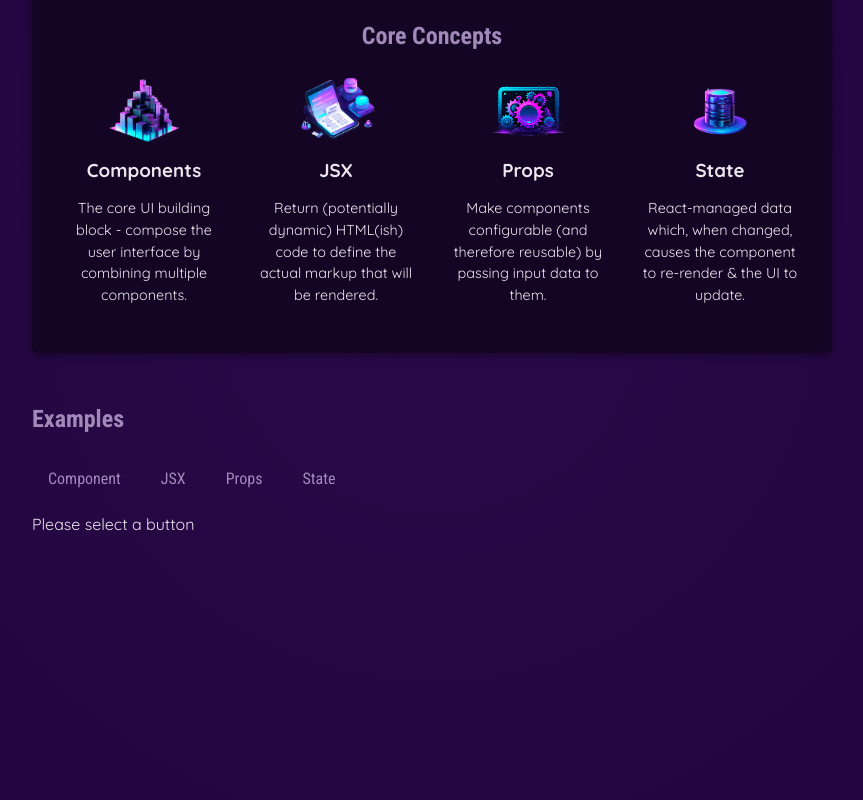
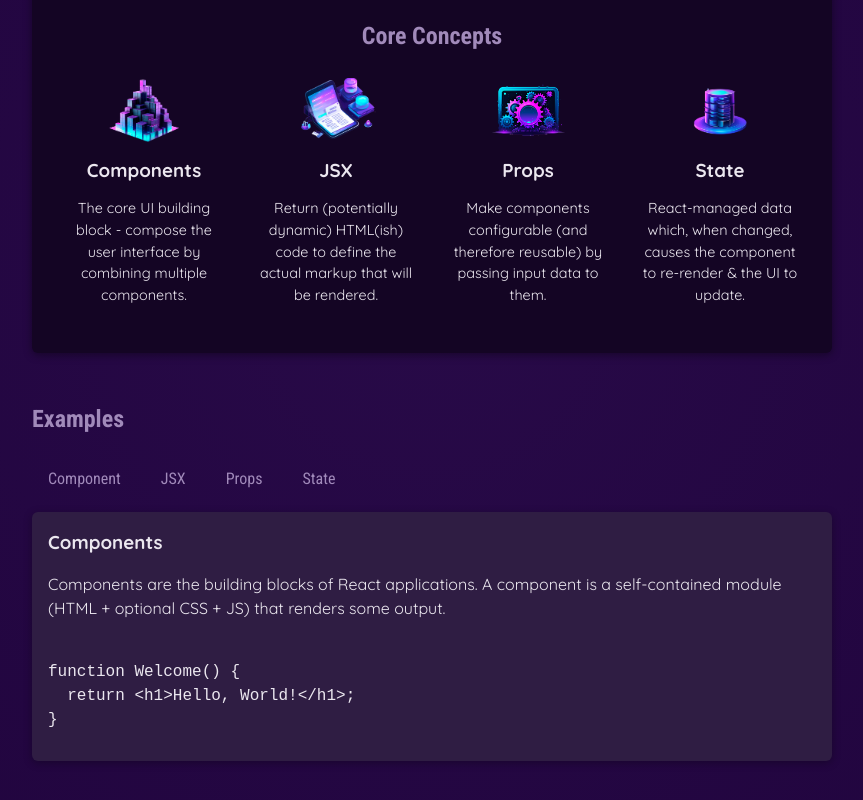
Before and after one commit to TAOGiving/React-Lessons, a React (Vite) app in the folder 01-starting-project/01-starting-project/: page / in a window 1280 px wide. Shown: the part 346-1146 px from the top of the page, without its empty margins (208-1071 px from the left). Built offline with nearby package versions, Linux system fonts and the light colour scheme.

Commit message:
Deriving & Outputting Data Based on State finished

```diff
--- a/01-starting-project/01-starting-project/src/App.jsx
+++ b/01-starting-project/01-starting-project/src/App.jsx
@@ -4,9 +4,10 @@
 import Header from "./components/Header/Header.jsx";
 import CoreConcept from "./components/CoreConcept.jsx";
 import TabButton from "./components/TabButton.jsx";
+import { EXAMPLES } from "./data.js";
 
 function App() {
-  const [selectedTopic, setSelectedTopic] = useState("Please select a button"); //Always returns an array with two elements, the first is the state variable and the second is a function to update the state variable.
+  const [selectedTopic, setSelectedTopic] = useState("components"); //Always returns an array with two elements, the first is the state variable and the second is a function to update the state variable.
   //React will only execute component once, when it is first rendered.
   // React will not re-execute the component when the state changes.
   let tabContent = "Please select a button";
@@ -49,7 +50,13 @@
             <TabButton onSelect={() => handleSelect("props")}>Props</TabButton>
             <TabButton onSelect={() => handleSelect("state")}>State</TabButton>
           </menu>
-          {selectedTopic}
+          <div id="tab-content">
+            <h3>{EXAMPLES[selectedTopic].title}</h3>
+            <p>{EXAMPLES[selectedTopic].description}</p>
+            <pre>
+              <code>{EXAMPLES[selectedTopic].code}</code>
+            </pre>
+          </div>
         </section>
       </main>
     </div>
```
